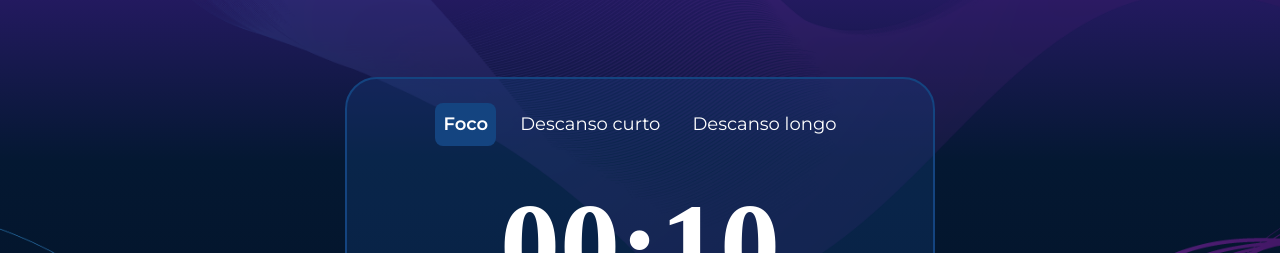
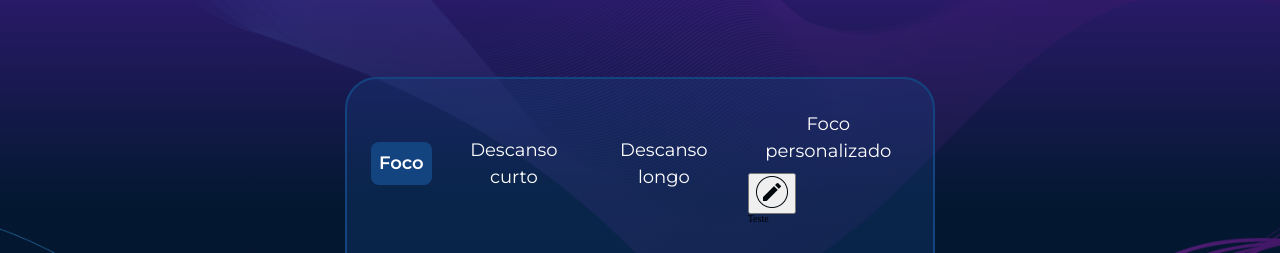
Before and after one commit to Kaiito630/Projeto-Fokus-Alura, a plain HTML site: page index.html in a window 1280 px wide. Shown: the part 547-800 px from the top of the page. Drawn offline with nearby package versions, Linux system fonts and the light colour scheme; a web font is replaced by a local one.

Commit message:
Update index.html

```diff
--- a/index.html
+++ b/index.html
@@ -47,6 +47,19 @@
                     <li class="app__card-list-item">
                         <button data-contexto="long" class="app__card-button app__card-button--longo">Descanso longo</button>
                     </li>
+                    <li class="app__card-list-item">
+                        <div class="list-personalizado">
+                            <button data-contexto="personalizado" class="app__card-button app__card-button--personalizado">Foco personalizado</button>
+                            <div class="dropdown-timer">
+                                <button class="btn_edit-timer">
+                                    <img src="./imagens/edit.png"/>
+                                </button>
+                                <div class="container-edit-timer">
+                                    Teste
+                                </div>
+                            </div>
+                        </div>
+                    </li>
                 </ul>
                 <div id="timer" class="app__card-timer"></div>
                 <ul class="app__card-list">
@@ -79,11 +92,11 @@
                 </header>
                 <div class="app__section-task-header">
                     <h2 class="app__section-tasks-heading">Lista de tarefas:</h2>
-                    <div class="dropdown-container">
+                    <!-- <div class="dropdown-container"> -->
                         <button class="app_button-more">
                             <img src="./imagens/more.svg" alt="">
                         </button>
-                        <ul class="app__section-task-header__ul">
+                        <!-- <ul class="app__section-task-header__ul">
                             <li class="app__section-task-header__li">
                                 <button class="app__section-task-header__li__button" id="btn-remover-concluidas">
                                     <img src="./imagens/check.svg" alt="">
@@ -96,9 +109,9 @@
                                     Limpar todas as tarefas
                                 </button>
                             </li>
-                        </ul>
+                        </ul> -->
                     </div>
-                </div>
+                <!-- </div> -->
                 <ul class="app__section-task-list"></ul>
                 <form class="app__form-add-task hidden" aria-hidden="true">
                     <div class="app__form-field">
```
